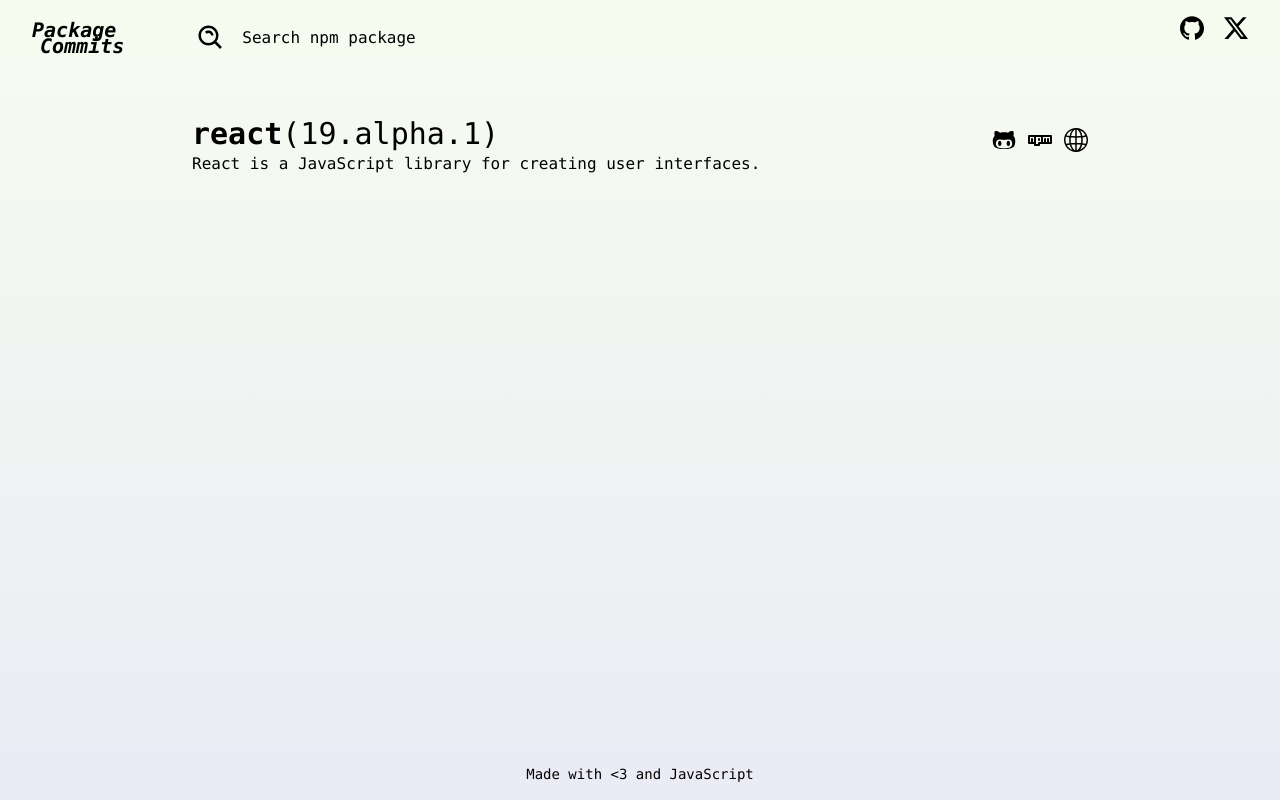
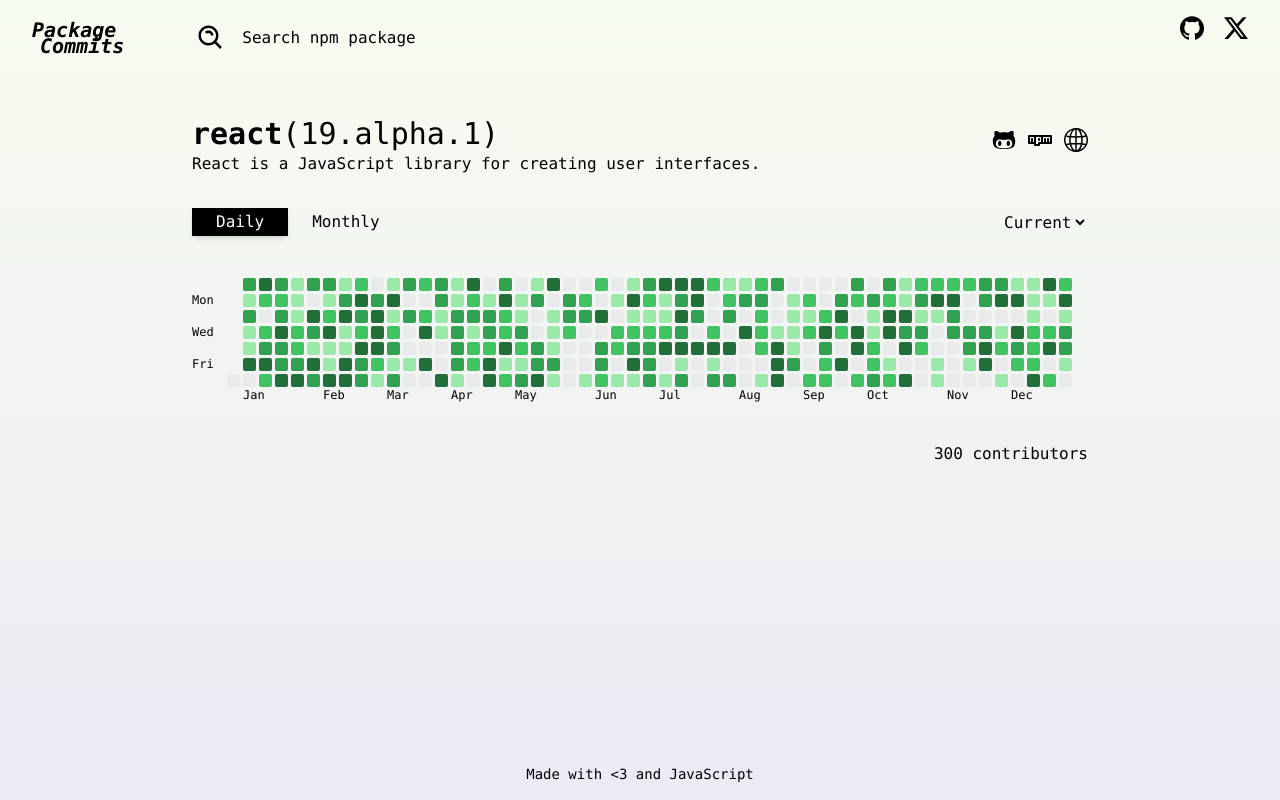
Before and after one commit to enyichiaagu/package-commits, a React (Vite) app in the folder client/: page /package in a window 1280 px wide. Built offline with nearby package versions, Linux system fonts and the light colour scheme; the HTML template or start-up script is replaced by a standard one.

Commit message:
Finished basic styling for graph displays

```diff
--- /dev/null
+++ b/client/src/components/GraphControls.jsx
@@ -0,0 +1,14 @@
+function GraphControls() {
+  return (
+    <div className='my-8 flex'>
+      <span className='px-6 py-0.5 bg-black text-white shadow-md'>Daily</span>
+      <span className='px-6 py-0.5'>Monthly</span>
+
+      <select className='ml-auto'>
+        <option>Current</option>
+      </select>
+    </div>
+  );
+}
+
+export default GraphControls;
--- a/client/src/components/Graphs/DailyCommits/DailyCommits.jsx
+++ b/client/src/components/Graphs/DailyCommits/DailyCommits.jsx
@@ -23,7 +23,7 @@
 /** Daily Commits Component for a single year */
 const DailyCommits = memo(function DailyCommits({
   colors = defaultColors,
-  weeklyCommits = genMockCommits(0),
+  weeklyCommits = genMockCommits(5),
 }) {
   let totalWeeks = weeklyCommits.length;
 
--- a/client/src/components/Graphs/MonthlyCommits/MonthlyCommits.jsx
+++ b/client/src/components/Graphs/MonthlyCommits/MonthlyCommits.jsx
@@ -15,8 +15,9 @@
   GRAPH_WIDTH,
 } from '../utils/constants';
 import { weeklyToMonthlyCommits } from '../utils/distribution';
+import { genMockCommits } from '../utils/mockCommits';
 
-function MonthlyCommits({ weeklyCommits }) {
+function MonthlyCommits({ weeklyCommits = genMockCommits(5) }) {
   const monthObj = weeklyToMonthlyCommits(weeklyCommits, MONTHS);
   const highestCommits = Math.max(...Object.values(monthObj));
 
--- /dev/null
+++ b/client/src/components/PackageTitle.jsx
@@ -0,0 +1,25 @@
+import { FaGithubAlt } from 'react-icons/fa6';
+import { TbBrandNpm } from 'react-icons/tb';
+import { SlGlobe } from 'react-icons/sl';
+
+function PackageTitle() {
+  return (
+    <>
+      <div className='flex justify-between'>
+        <div className='text-3xl'>
+          <span className='font-bold'>react</span>
+          <span>(19.alpha.1)</span>
+        </div>
+        <div className='flex text-2xl gap-3 items-end'>
+          <FaGithubAlt />
+          <TbBrandNpm />
+          <SlGlobe />
+        </div>
+      </div>
+
+      <p>React is a JavaScript library for creating user interfaces.</p>
+    </>
+  );
+}
+
+export default PackageTitle;
--- a/client/src/pages/DisplayGraphs.jsx
+++ b/client/src/pages/DisplayGraphs.jsx
@@ -1,10 +1,9 @@
 import { BiSearchAlt } from 'react-icons/bi';
-import { FaGithubAlt } from 'react-icons/fa6';
-import { TbBrandNpm } from 'react-icons/tb';
-import { SlGlobe } from 'react-icons/sl';
-// import { DailyCommits } from '../components/Graphs';
+import { DailyCommits, MonthlyCommits } from '../components/Graphs';
 import Header from '../components/Header';
 import SearchBox from '../components/SearchBox';
+import PackageTitle from '../components/PackageTitle';
+import GraphControls from '../components/GraphControls';
 
 function DisplayGraphs() {
   return (
@@ -15,24 +14,17 @@
           <span className='-mt-3 relative left-2'>Commits</span>
         </h1>
         <div className='flex gap-4 items-center'>
+          {/* TODO: Remove this to use downshift functionality */}
           <BiSearchAlt className='text-3xl' />
           <SearchBox variant='normal' />
         </div>
       </Header>
       <main className='mt-10 mx-auto max-w-4xl'>
-        <div className='flex justify-between'>
-          <div className='text-3xl'>
-            <span className='font-bold'>react</span>
-            <span>(19.alpha.1)</span>
-          </div>
-          <div className='flex text-2xl gap-3 items-end'>
-            <FaGithubAlt />
-            <TbBrandNpm />
-            <SlGlobe />
-          </div>
-        </div>
-        <p>React is a JavaScript library for creating user interfaces.</p>
-        {/* <DailyCommits /> */}
+        <PackageTitle />
+        <GraphControls />
+        <DailyCommits />
+        {/* <MonthlyCommits /> */}
+        <span className='block text-right mt-8'>300 contributors</span>
       </main>
     </>
   );
```
